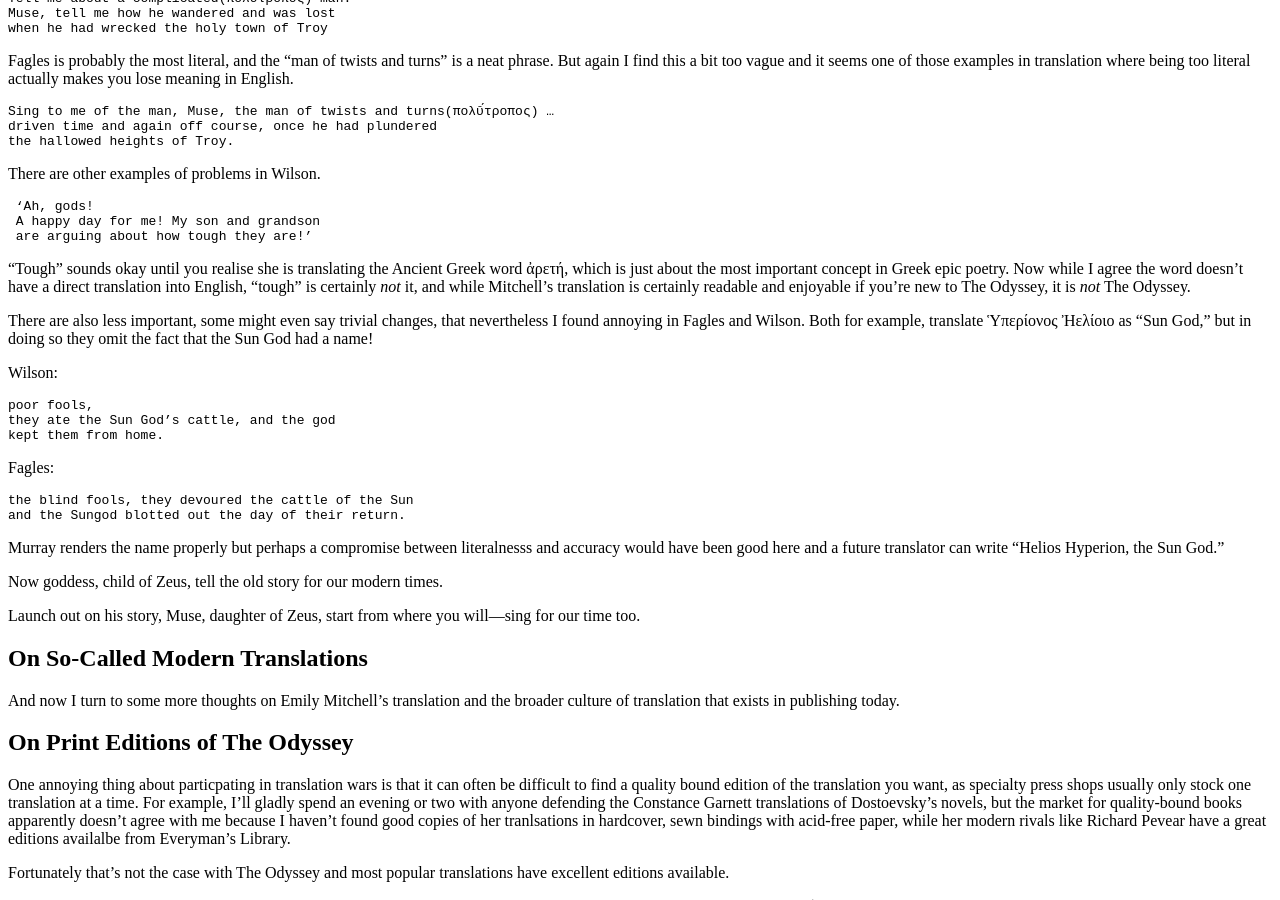
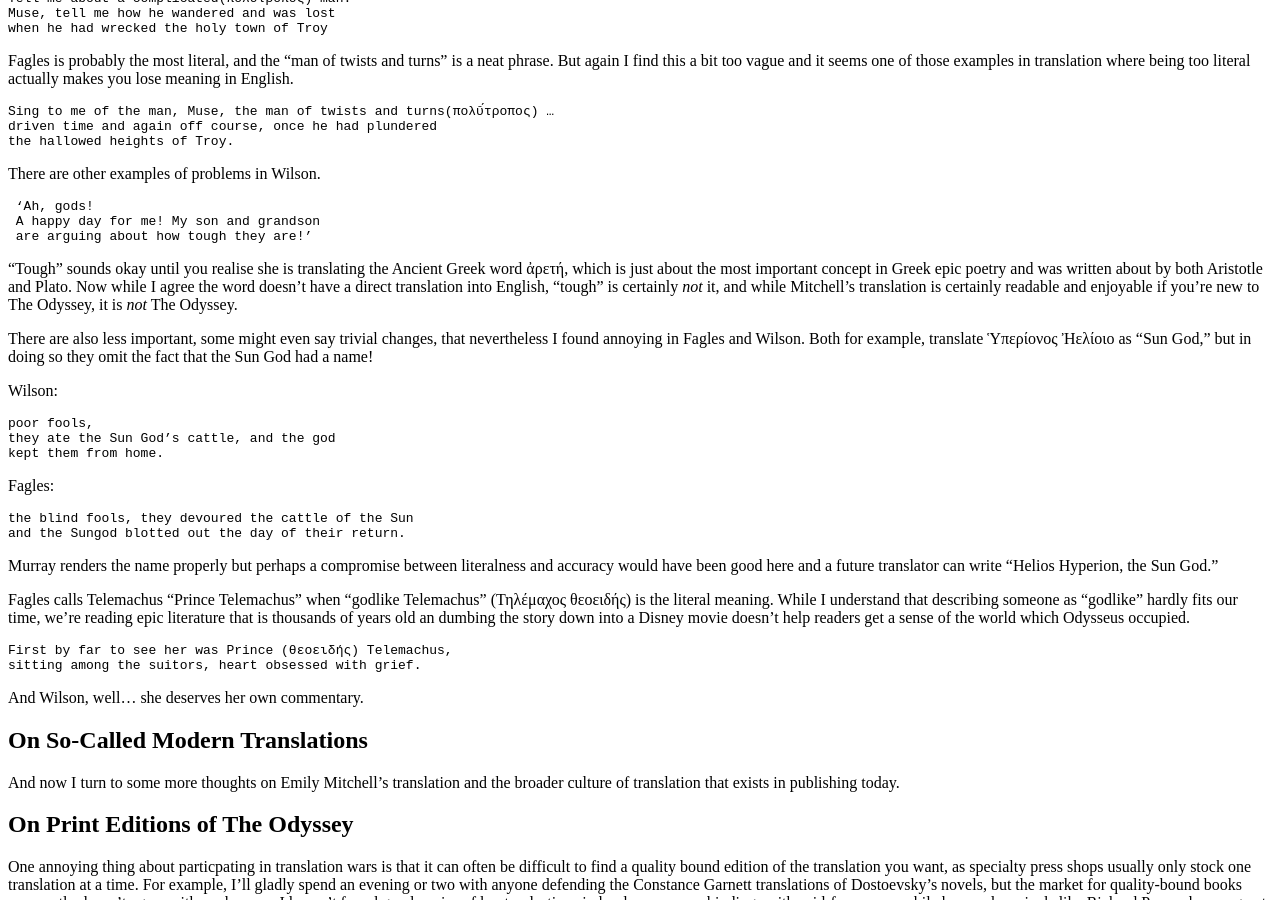
Before and after one commit to derykmakgill/website, a Jekyll site: the page built from odyssey.md, in a window 1280 px wide and 900 px high, scrolled down 527 px. Built offline with Jekyll 4.4.1, drawn with Linux system fonts in a browser that asks for light colours.

Commit message:
Update odyssey.md

````diff
--- a/odyssey.md
+++ b/odyssey.md
@@ -45,7 +45,7 @@ There are other examples of problems in Wilson.
  are arguing about how tough they are!’
  ```
 
-"Tough" sounds okay until you realise she is translating the Ancient Greek word ἀρετή, which is just about the most important concept in Greek epic poetry. Now while I agree the word doesn't have a direct translation into English, "tough" is certainly *not* it, and while Mitchell's translation is certainly readable and enjoyable if you're new to The Odyssey, it is *not* The Odyssey.
+"Tough" sounds okay until you realise she is translating the Ancient Greek word ἀρετή, which is just about the most important concept in Greek epic poetry and was written about by both Aristotle and Plato. Now while I agree the word doesn't have a direct translation into English, "tough" is certainly *not* it, and while Mitchell's translation is certainly readable and enjoyable if you're new to The Odyssey, it is *not* The Odyssey.
 
 There are also less important, some might even say trivial changes, that nevertheless I found annoying in Fagles and Wilson. Both for example, translate Ὑπερίονος Ἠελίοιο as "Sun God," but in doing so they omit the fact that the Sun God had a name!
 
@@ -64,13 +64,16 @@ the blind fools, they devoured the cattle of the Sun
 and the Sungod blotted out the day of their return.
 ```
 
-Murray renders the name properly but perhaps a compromise between literalnesss and accuracy would have been good here and a future translator can write "Helios Hyperion, the Sun God."
+Murray renders the name properly but perhaps a compromise between literalness and accuracy would have been good here and a future translator can write "Helios Hyperion, the Sun God."
 
-Now goddess, child of Zeus,
-tell the old story for our modern times.
+Fagles calls Telemachus "Prince Telemachus" when "godlike Telemachus" (Τηλέμαχος θεοειδής) is the literal meaning. While I understand that describing someone as "godlike" hardly fits our time, we're reading epic literature that is thousands of years old an dumbing the story down into a Disney movie doesn't help readers get a sense of the world which Odysseus occupied.
 
-Launch out on his story, Muse, daughter of Zeus,
-start from where you will—sing for our time too.
+```
+First by far to see her was Prince (θεοειδής) Telemachus,
+sitting among the suitors, heart obsessed with grief.
+```
+
+And Wilson, well... she deserves her own commentary.
 
 ## On So-Called Modern Translations
 
````
